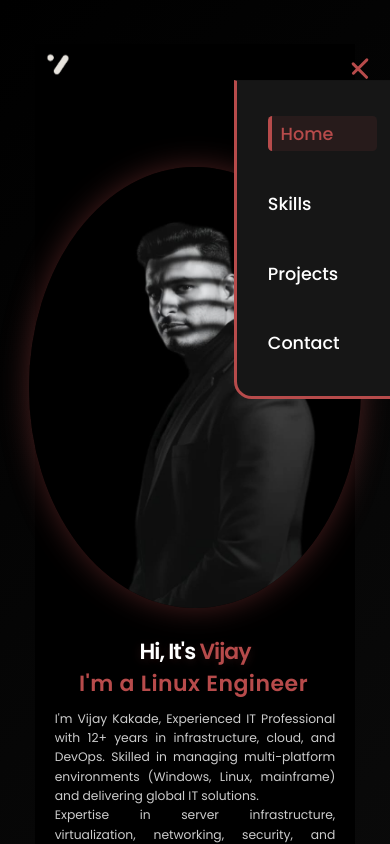
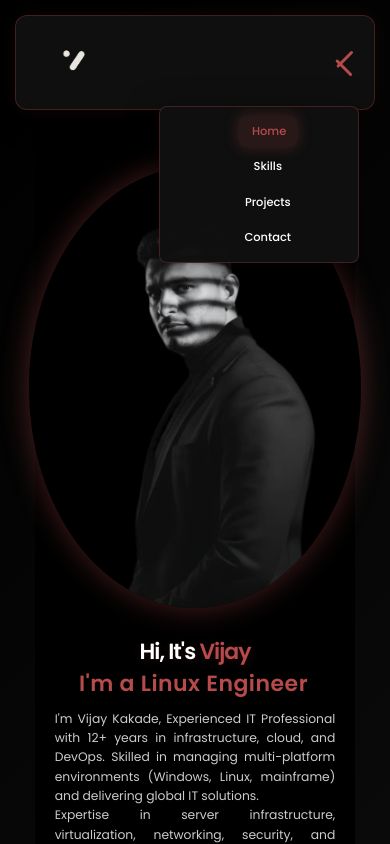
Before and after one commit to vjkakade/vijaykakade, a website: page index.html in a window 390 px wide. Both pictures are taken after a click on the element 359 px from the left and 66 px from the top of the page. Shown: the top 844 px of the page. Drawn offline with Linux system fonts and the light colour scheme.

Commit message:
Resolution

```diff
--- a/style.css
+++ b/style.css
@@ -55,18 +55,23 @@ body{
 }
 
 header{
-    margin-top: 20px;
     position: fixed;
-    top: 0;
-    left: 0;
-    width: 100%;
-    padding: 1rem 9%;
-    background-color: transparent;
-    filter: drop-shadow(10px);
+    top: 15px;
+    left: 50%;
+    transform: translateX(-50%);
+    width: calc(100% - 30px);
+    max-width: 1200px;
+    padding: 1rem 3rem;
+    background-color: rgba(16, 16, 16, 0.95);
+    backdrop-filter: blur(10px);
+    border: 1px solid rgba(183, 75, 75, 0.3);
+    border-radius: 12px;
+    box-shadow: 0 8px 32px rgba(0, 0, 0, 0.4), 0 0 20px rgba(183, 75, 75, 0.1);
     display: flex;
     justify-content: space-between;
     align-items: center;
     z-index: 100;
+    transition: all 0.3s ease;
 }
 
 /* Hamburger Menu Button */
@@ -75,19 +80,19 @@ header{
   flex-direction: column;
   cursor: pointer;
   z-index: 101;
+  gap: 0.4rem;
 }
 
 .hamburger span {
   width: 2.5rem;
   height: 0.3rem;
   background-color: #b74b4b;
-  margin: 0.4rem 0;
   border-radius: 0.2rem;
   transition: all 0.3s ease;
 }
 
 .hamburger.active span:nth-child(1) {
-  transform: rotate(45deg) translate(10px, 10px);
+  transform: rotate(45deg) translate(8px, 8px);
 }
 
 .hamburger.active span:nth-child(2) {
@@ -95,57 +100,71 @@ header{
 }
 
 .hamburger.active span:nth-child(3) {
-  transform: rotate(-45deg) translate(7px, -7px);
+  transform: rotate(-45deg) translate(7px, -6px);
 }
 
-/* Show hamburger on mobile */
-@media (width <= 995px) {
+/* Show hamburger on mobile/tablet */
+@media (width <= 900px) {
   .hamburger {
     display: flex;
   }
 }
 
 .logo {
-  font-size: 3.4rem;
+  font-size: 2rem;
   color: #b74b4b;
   font-weight: 800;
   cursor: pointer;
-  transition: 0.5s ease;
+  transition: all 0.3s ease;
   display: flex;
+  align-items: center;
+  flex-shrink: 0;
+}
+
+.logo:hover {
+  transform: scale(1.08);
+  text-shadow: 0 0 15px rgba(183, 75, 75, 0.5);
+}
+
+.logo img {
+  height: 45px;
+  width: auto;
+  object-fit: contain;
+  display: block;
+  transition: all 0.3s ease;
+}
+
+.logo:hover img {
+  filter: drop-shadow(0 0 8px rgba(183, 75, 75, 0.6));
+}
+
+nav {
+  display: flex;
+  gap: 1.5rem;
   align-items: center;
 }
 
-.logo:hover {
-  transform: scale(1.1);
-}
-
-.logo img {
-  height: 150px;
-  width: auto;
-  object-fit: contain;
-  display: block;
-}
-
 nav a {
-  font-size: 1.8rem;
+  font-size: 1.4rem;
   color: white;
-  margin-left: 4rem;
   font-weight: 500;
   transition: all 0.3s ease;
-  border-bottom: 3px solid transparent;
+  padding: 0.5rem 1rem;
+  border-radius: 6px;
   position: relative;
   display: inline-block;
-}
-
-nav a:hover,
-nav a:focus,
-nav a.active {
-  color: #b74b4b;
-  border-bottom: 3px solid #b74b4b;
+  text-transform: capitalize;
 }
 
 nav a:hover {
+  color: #b74b4b;
   background-color: rgba(183, 75, 75, 0.1);
+}
+
+nav a.active {
+  color: #b74b4b;
+  background-color: rgba(183, 75, 75, 0.15);
+  box-shadow: 0 0 15px rgba(183, 75, 75, 0.3);
 }
 
 nav a:focus {
@@ -153,8 +172,8 @@ nav a:focus {
   outline-offset: 2px;
 }
 
-/* Desktop Navigation (>995px) - visible inline */
-@media (width > 995px) {
+/* Desktop Navigation (>900px) - always visible */
+@media (width > 900px) {
   nav {
     display: flex !important;
     position: static;
@@ -162,65 +181,65 @@ nav a:focus {
     border: none;
     background-color: transparent;
     padding: 0;
+    flex-direction: row;
   }
 
   nav a {
     display: inline-block;
-    font-size: 1.8rem;
-    margin-left: 4rem;
-  }
-
-  nav a:not(.active) {
-    border-bottom: 3px solid transparent;
+    font-size: 1.4rem;
+    margin: 0;
+    padding: 0.5rem 1rem;
   }
 }
 
-/* Mobile Navigation (<=995px) - hidden hamburger menu */
-@media(width <=995px){
+/* Mobile Navigation (<=900px) - dropdown menu */
+@media(width <= 900px){
     nav{
         position: fixed;
         display: none;
-        top: 80px;
-        right: 0;
-        width: 40%;
+        top: calc(70px + 20px);
+        right: 15px;
+        width: auto;
+        min-width: 200px;
         height: auto;
-        max-height: calc(100vh - 80px);
-        border-left: 3px solid #b74b4b;
-        border-bottom: 3px solid #b74b4b;
-        border-bottom-left-radius: 2rem;
-        padding: 2rem 1.5rem;
-        background-color: #161616;
-        border-top: 0.1rem solid rgb(0 0 0 / 10%);
+        max-height: calc(100vh - 120px);
+        border: 1px solid rgba(183, 75, 75, 0.3);
+        border-radius: 8px;
+        padding: 1rem;
+        background-color: rgba(16, 16, 16, 0.98);
+        backdrop-filter: blur(10px);
+        box-shadow: 0 8px 32px rgba(0, 0, 0, 0.5);
         z-index: 99;
         overflow-y: auto;
+        flex-direction: column;
+        gap: 0.5rem;
     }
 
     nav.active{
         display: flex;
-        flex-direction: column;
     }
 
     nav a{
         display: block;
-        font-size: 2rem;
-        margin: 2rem 0;
-        border-bottom: none;
-        padding: 0.5rem 0;
+        font-size: 1.3rem;
+        margin: 0;
+        padding: 0.8rem 1.2rem;
+        border-radius: 6px;
+        text-align: left;
     }
 
     nav a:hover,
     nav a.active{
-        padding: 0.5rem 1rem;
-        border-radius: 0.5rem;
-        border-bottom: none;
-        border-left: 4px solid #b74b4b;
-        background-color: rgba(183, 75, 75, 0.1);
+        background-color: rgba(183, 75, 75, 0.15);
+        color: #b74b4b;
+        padding-left: 1.5rem;
     }
 }
 
 section{
     min-height: 100vh;
-    padding: 5rem 9%;
+    padding: 8rem 9% 5rem 9%;
+    margin-top: 40px;
 }
 
 .home{
```
Also changed, not shown: images/Test1.png (added).
